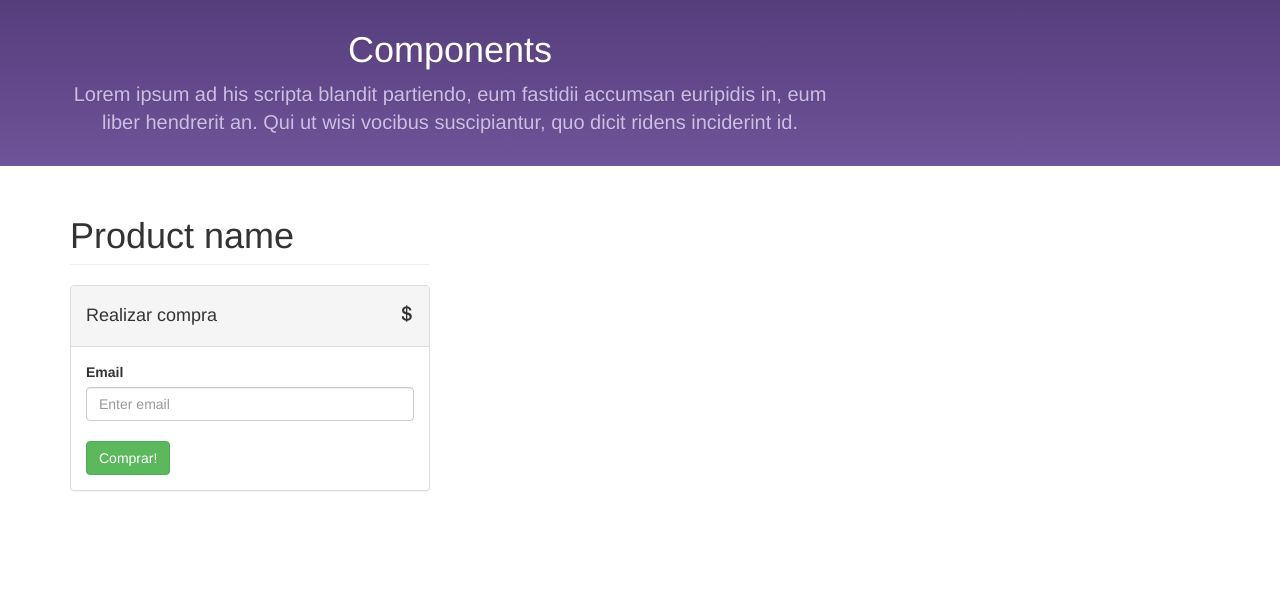
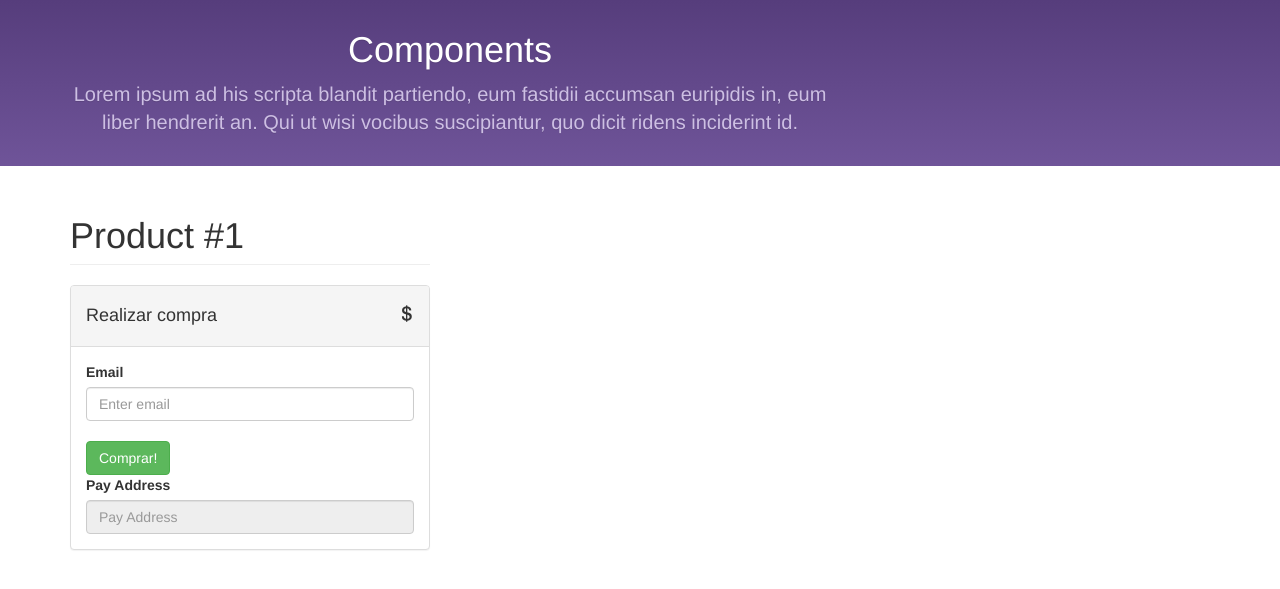
Before and after one commit to ilmesi/bitplace, a Django app: template bitplace/templates/market/product.html in a window 1280 px wide. Shown: the part 51-640 px from the top of the page. Run offline with Django 3.2, Linux system fonts and the light colour scheme; the template is opened without the code that fills it: values that come from a table or form of the project are taken from there, others are empty; tables that the repository leaves empty hold one stand-in row (values such as "Sample post"); parts of the project's set-up code (start-up, migrations or seed data) failed here and were passed over; some libraries are stand-ins or nearby versions.

Commit message:
namespacessssss

```diff
--- a/bitplace/bitplace/urls.py
+++ b/bitplace/bitplace/urls.py
@@ -7,6 +7,6 @@ urlpatterns = patterns('',
     # Examples:
     #url(r'^$', 'bitplace.views.home', name='home'),
     url(r'^$', include('home.urls')),
-    url(r'^market/', include('market.urls') ),
+    url(r'^market/', include('market.urls', namespace='market') ),
     url(r'^admin/', include(admin.site.urls)),
 )
--- a/bitplace/templates/market/product.html
+++ b/bitplace/templates/market/product.html
@@ -61,7 +61,7 @@
 <div class="container">
     <div class="row">
         <div class="col-md-4">
-            <h1 id="dropdowns" class="page-header">Product name</h1>
+            <h1 id="dropdowns" class="page-header">{{ product }}</h1>
 
             <div class="panel panel-default">
               <div class="panel-heading">
@@ -71,7 +71,7 @@
                   </div>
               </div>
               <div class="panel-body">
-                <form class="form form-vertical" action="{% url 'market:pay' product.id %}">
+                <form class="form form-vertical" action="{% url 'market:pay' %}">
                   <div class="control-group">
                     <label>Email</label>
                     <div class="controls">
@@ -81,10 +81,16 @@
                   <div class="control-group">
                       <label></label>
                       <div class="controls">
-                      <button type="submit" class="btn btn-success">
-                        Comprar!
-                      </button>
+                          <button type="submit" class="btn btn-success">
+                            Comprar!
+                          </button>
                       </div>
+                  </div>
+                  <div class="control-group">
+                    <label>Pay Address</label>
+                    <div class="controls">
+                     <input type="text" class="form-control" placeholder="Pay Address" disabled id="address" name="address">
+                    </div>
                   </div>
                 </form>
             </div>
```
